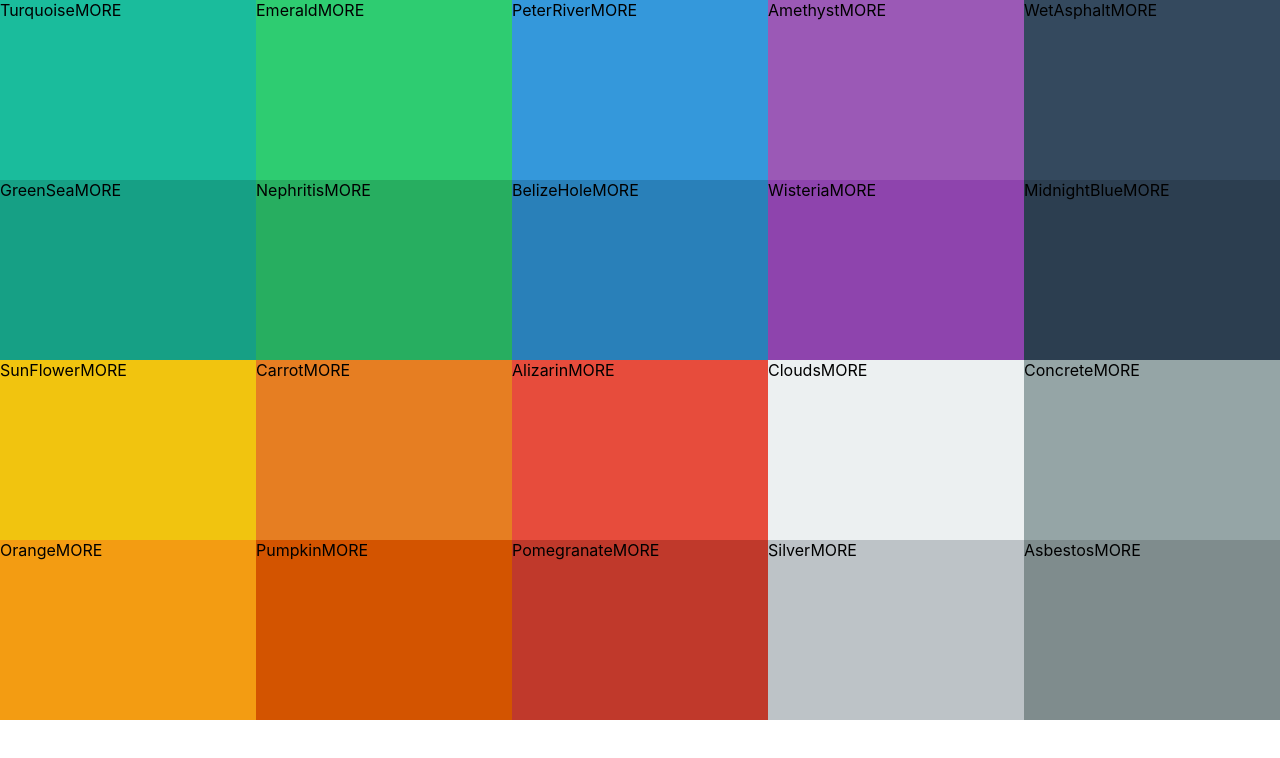
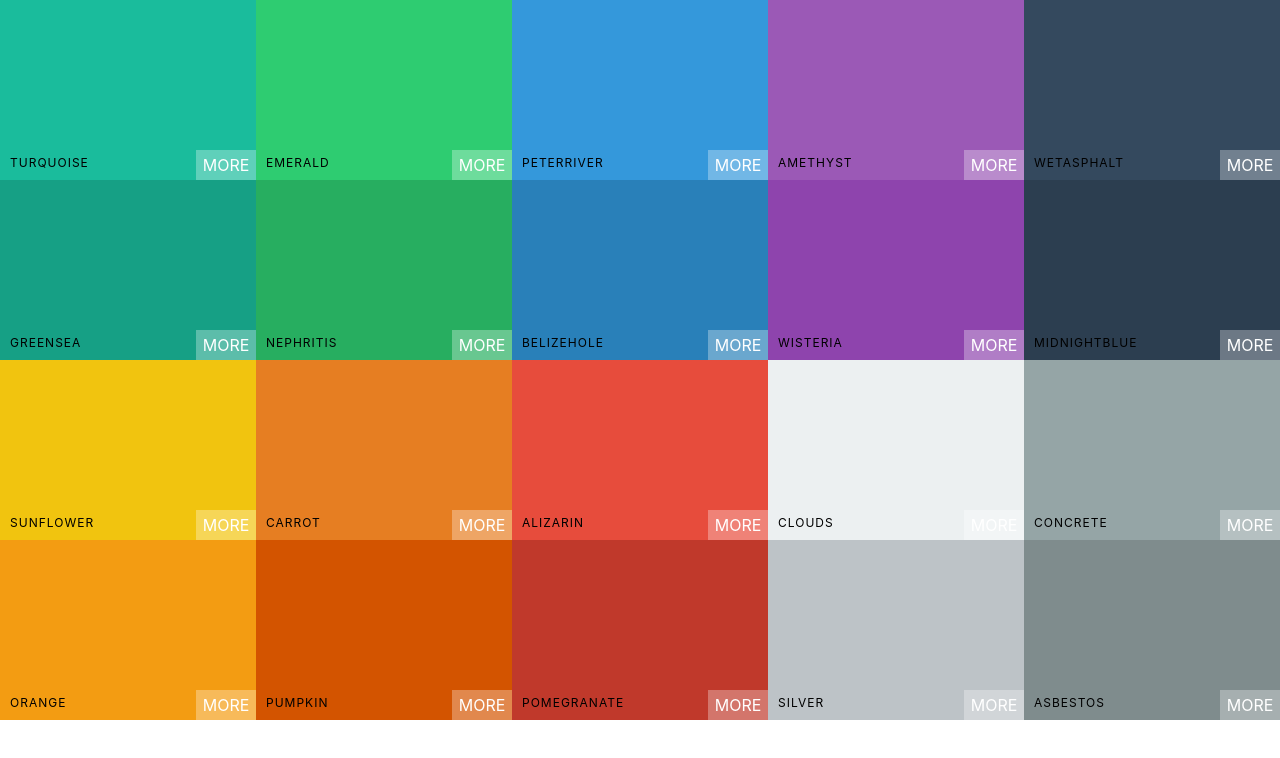
Before and after one commit to garosan/react-color-palette, a React (Create React App) app: page / in a window 1280 px wide. Shown: the top 758 px of the page. Built offline with nearby package versions, Linux system fonts and the light colour scheme.

Commit message:
Style elements inside ColorBox

```diff
--- a/src/ColorBox.css
+++ b/src/ColorBox.css
@@ -5,4 +5,56 @@
   display: inline-block;
   position: relative;
   cursor: pointer;
+  margin-bottom: -4px;
 }
+
+.copy-button {
+  width: 100px;
+  height: 30px;
+  position: absolute;
+  display: inline-block;
+  top: 50%;
+  left: 50%;
+  margin-left: -50px;
+  margin-top: -15px;
+  text-align: center;
+  outline: none;
+  background: rgba(255, 255, 255, 0.3);
+  font-size: 1rem;
+  line-height: 30px;
+  color: white;
+  text-transform: uppercase;
+  border: none;
+  opacity: 0;
+}
+
+.ColorBox:hover .copy-button {
+  opacity: 1;
+  transition: 0.5s;
+}
+
+.box-content {
+  position: absolute;
+  width: 100%;
+  left: 0px;
+  bottom: 0px;
+  padding: 10px;
+  color: black;
+  letter-spacing: 1px;
+  text-transform: uppercase;
+  font-size: 12px;
+}
+
+.see-more {
+  background: rgba(255, 255, 255, 0.3);
+  position: absolute;
+  border: none;
+  right: 0px;
+  bottom: 0px;
+  color: white;
+  width: 60px;
+  height: 30px;
+  text-align: center;
+  line-height: 30px;
+  text-transform: uppercase;
+}
--- a/src/ColorBox.js
+++ b/src/ColorBox.js
@@ -4,10 +4,16 @@
 
 class ColorBox extends Component {
   render() {
+    const { name, background } = this.props;
     return (
-      <div style={{ background: this.props.background }} className="ColorBox">
-        <span>{this.props.name}</span>
-        <span>MORE</span>
+      <div style={{ background }} className="ColorBox">
+        <div className="copy-container">
+          <div className="box-content">
+            <span>{name}</span>
+          </div>
+          <button className="copy-button">Copy</button>
+        </div>
+        <span className="see-more">More</span>
       </div>
     );
   }
```
